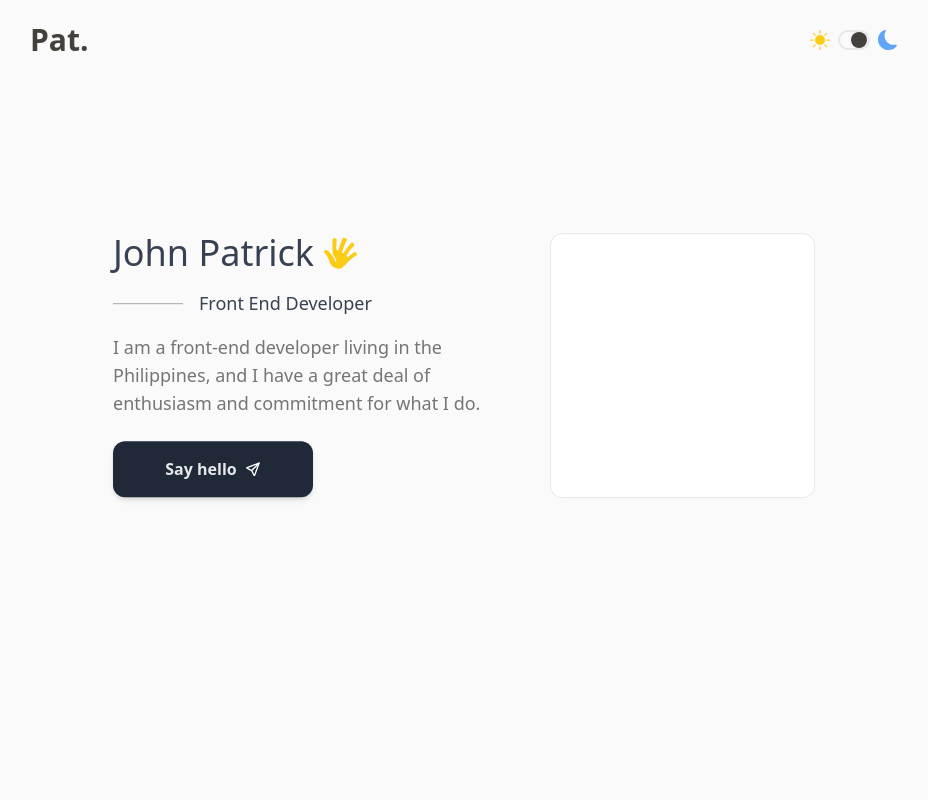
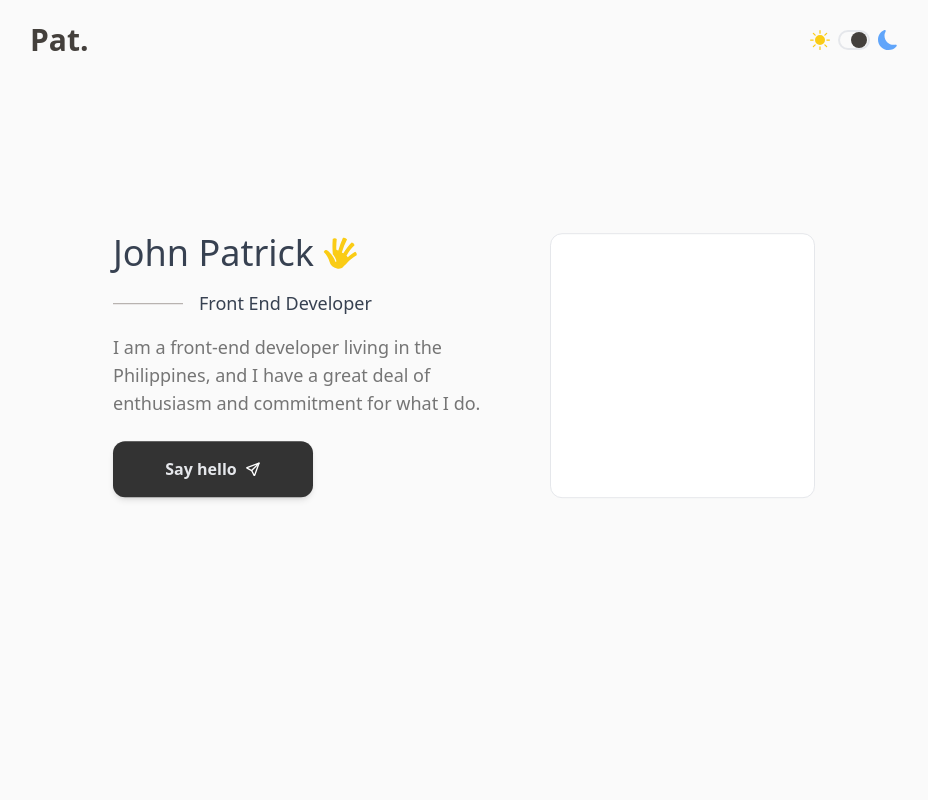
Before and after one commit to patjohntrick/portfolio-v3, a Next.js app: page / in a window 1280 px wide. Shown: the top 800 px of the page, without its empty margins (176-1104 px from the left). Built offline with nearby package versions, Linux system fonts and the light colour scheme.

Commit message:
fix more

```diff
--- a/components/StyledButton.tsx
+++ b/components/StyledButton.tsx
@@ -9,7 +9,7 @@ type StyledButtonProps = {
 export const StyledButton = ({ buttonIcon, buttonText }: StyledButtonProps) => {
   return (
     <div
-      className={` bg-gray-800 py-4 px-2 cursor-pointer text-white shadow-md rounded-xl lg:w-[200px] ${
+      className={` bg-[#333333] py-4 px-2 cursor-pointer text-white shadow-md rounded-xl lg:w-[200px] ${
         buttonIcon !== undefined
           ? "flex justify-center gap-2 items-center"
           : undefined
```
